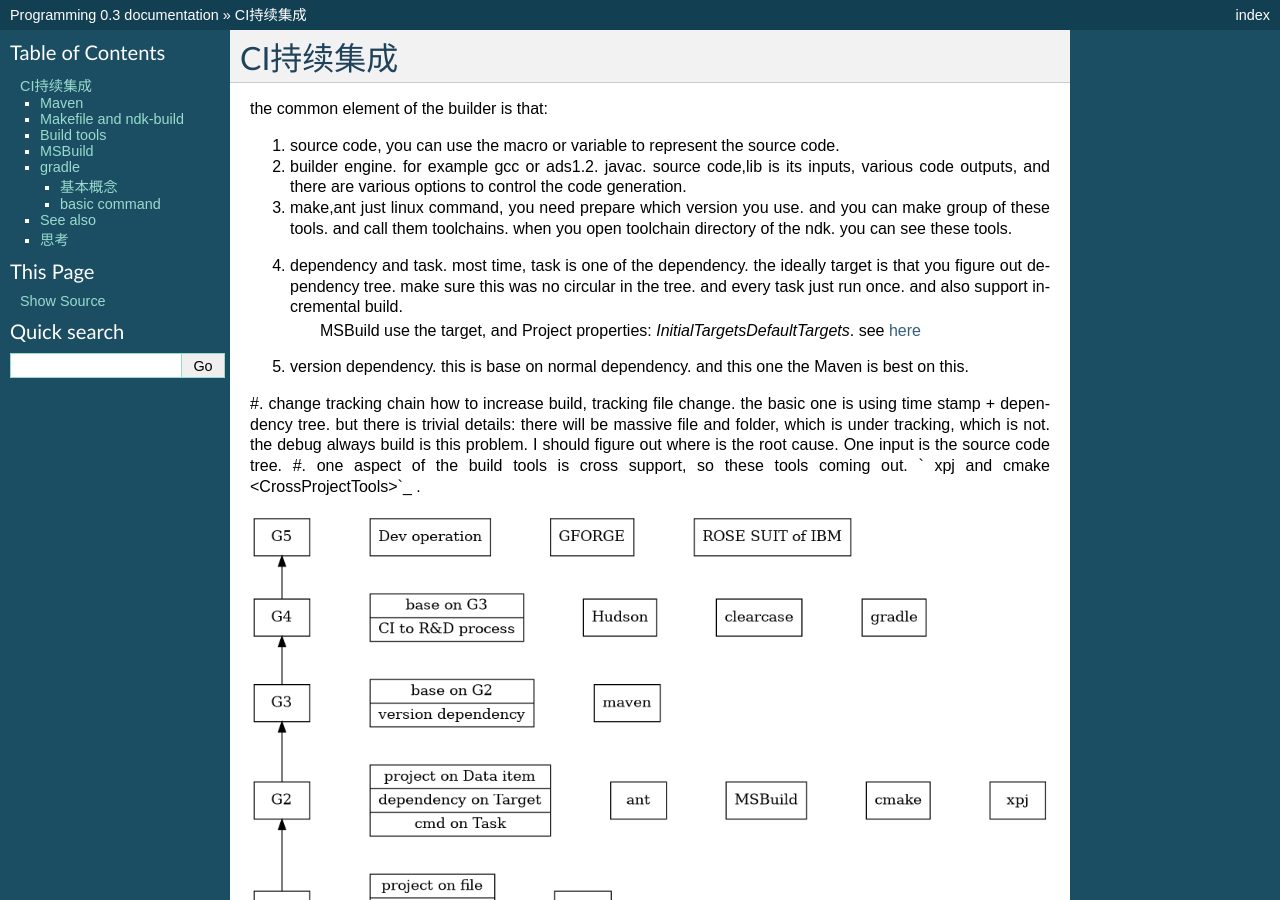
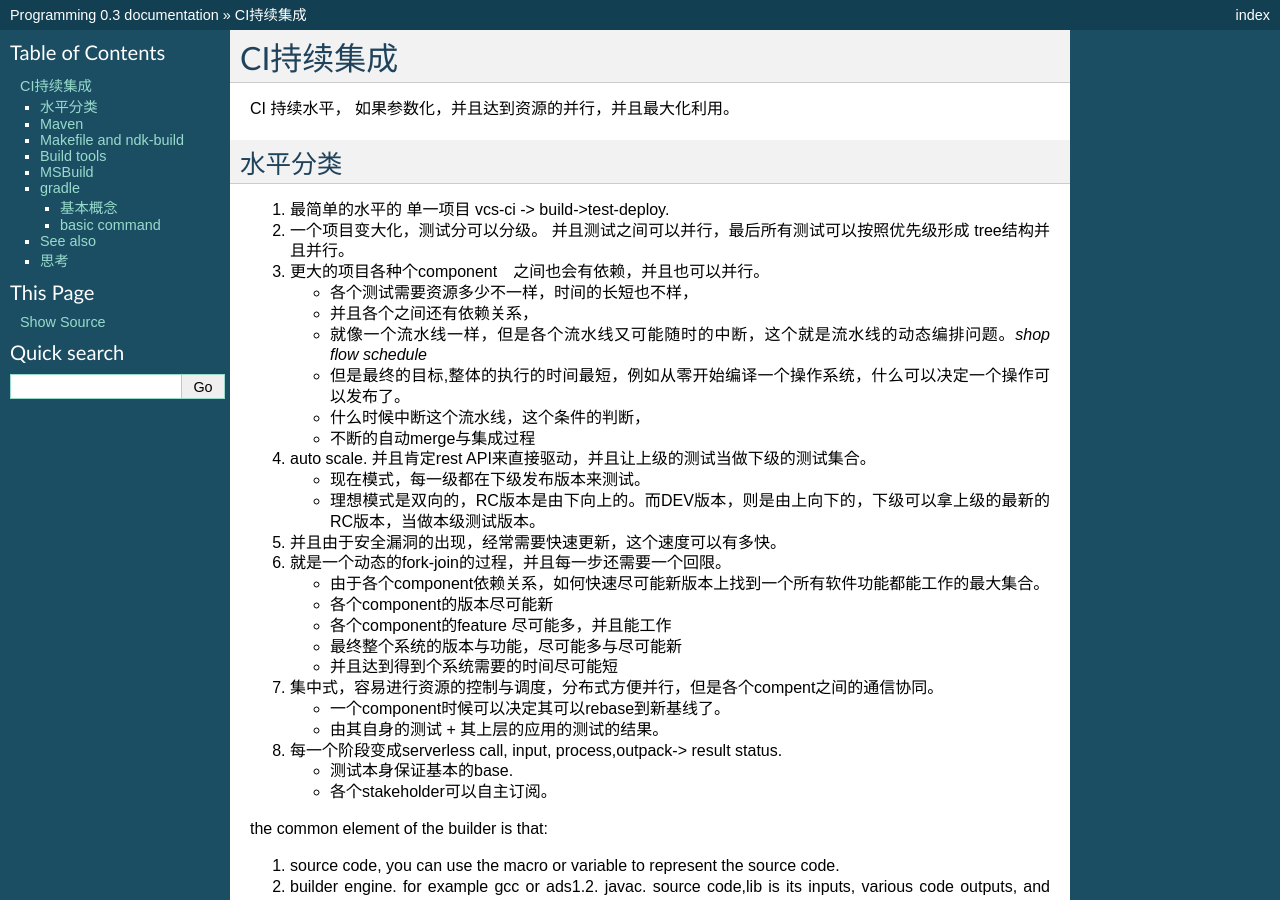
Before and after one commit to gwli/Programming, a Sphinx documentation site: the page built from source/content/Stage_2/ContinuousIntegration.rst, in a window 1280 px wide and 900 px high. Built offline with Sphinx 7.4.7, drawn with Linux system fonts in a browser that asks for light colours.

Commit message:
CI 的难点。

```diff
--- a/source/content/Stage_2/ContinuousIntegration.rst
+++ b/source/content/Stage_2/ContinuousIntegration.rst
@@ -1,6 +1,47 @@
 **********
 CI持续集成
 **********
+
+CI 持续水平， 如果参数化，并且达到资源的并行，并且最大化利用。
+
+水平分类
+==========
+
+#. 最简单的水平的 单一项目  vcs-ci -> build->test-deploy.
+#. 一个项目变大化，测试分可以分级。 并且测试之间可以并行，最后所有测试可以按照优先级形成 tree结构并且并行。
+#. 更大的项目各种个component　之间也会有依赖，并且也可以并行。
+
+   * 各个测试需要资源多少不一样，时间的长短也不样，
+   * 并且各个之间还有依赖关系，
+   * 就像一个流水线一样，但是各个流水线又可能随时的中断，这个就是流水线的动态编排问题。*shop flow schedule*
+   * 但是最终的目标,整体的执行的时间最短，例如从零开始编译一个操作系统，什么可以决定一个操作可以发布了。
+   * 什么时候中断这个流水线，这个条件的判断，
+   * 不断的自动merge与集成过程
+
+#. auto scale. 并且肯定rest API来直接驱动，并且让上级的测试当做下级的测试集合。
+
+   * 现在模式，每一级都在下级发布版本来测试。
+   * 理想模式是双向的，RC版本是由下向上的。而DEV版本，则是由上向下的，下级可以拿上级的最新的RC版本，当做本级测试版本。
+
+#. 并且由于安全漏洞的出现，经常需要快速更新，这个速度可以有多快。
+#. 就是一个动态的fork-join的过程，并且每一步还需要一个回限。
+
+   * 由于各个component依赖关系，如何快速尽可能新版本上找到一个所有软件功能都能工作的最大集合。
+   * 各个component的版本尽可能新
+   * 各个component的feature 尽可能多，并且能工作
+   * 最终整个系统的版本与功能，尽可能多与尽可能新
+   * 并且达到得到个系统需要的时间尽可能短
+
+
+#. 集中式，容易进行资源的控制与调度，分布式方便并行，但是各个compent之间的通信协同。
+
+   * 一个component时候可以决定其可以rebase到新基线了。
+   * 由其自身的测试 + 其上层的应用的测试的结果。
+
+#. 每一个阶段变成serverless call, input, process,outpack-> result status.
+
+   * 测试本身保证基本的base.
+   * 各个stakeholder可以自主订阅。
 
 the common element of the builder is that:
 
```
